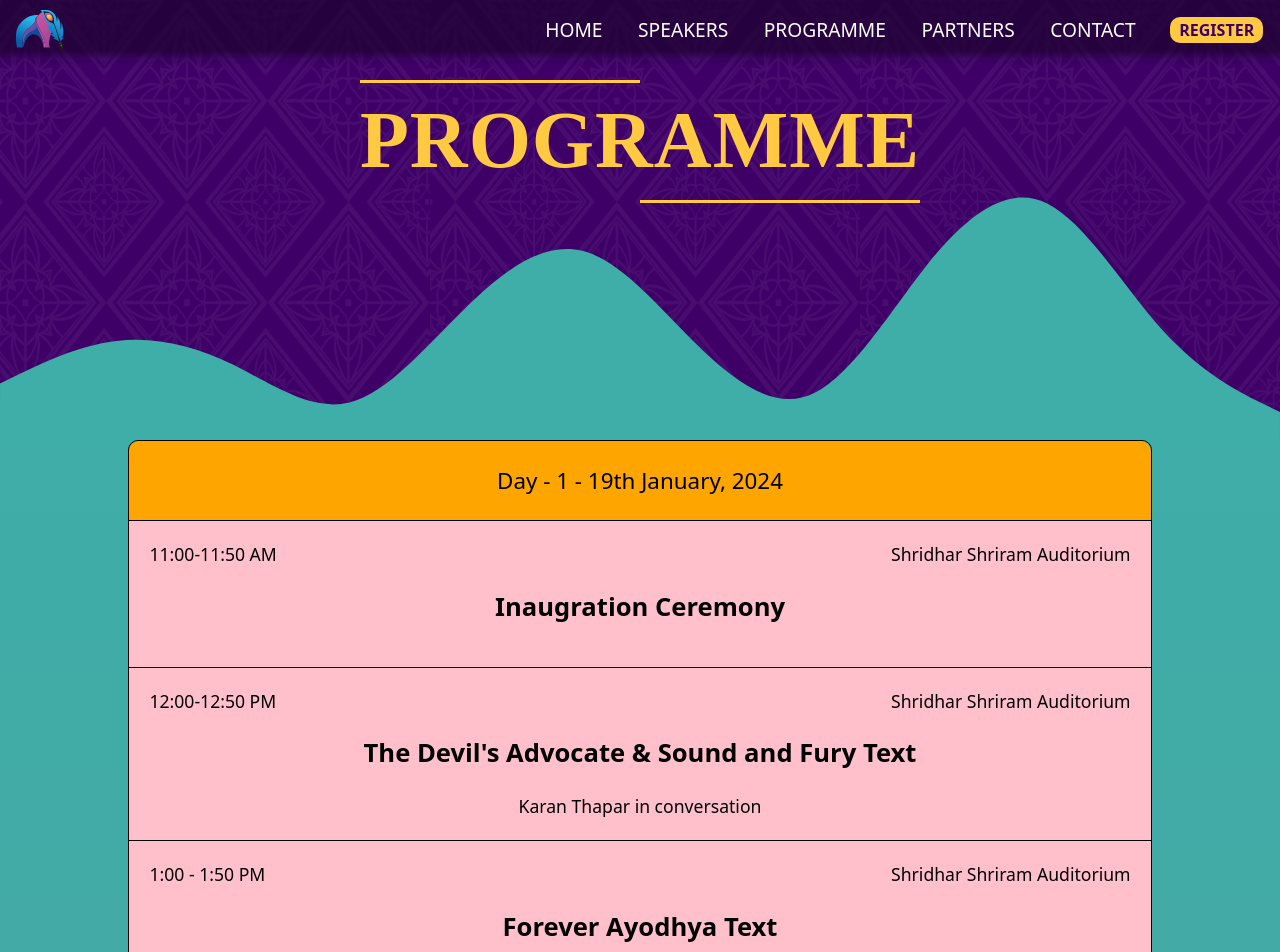
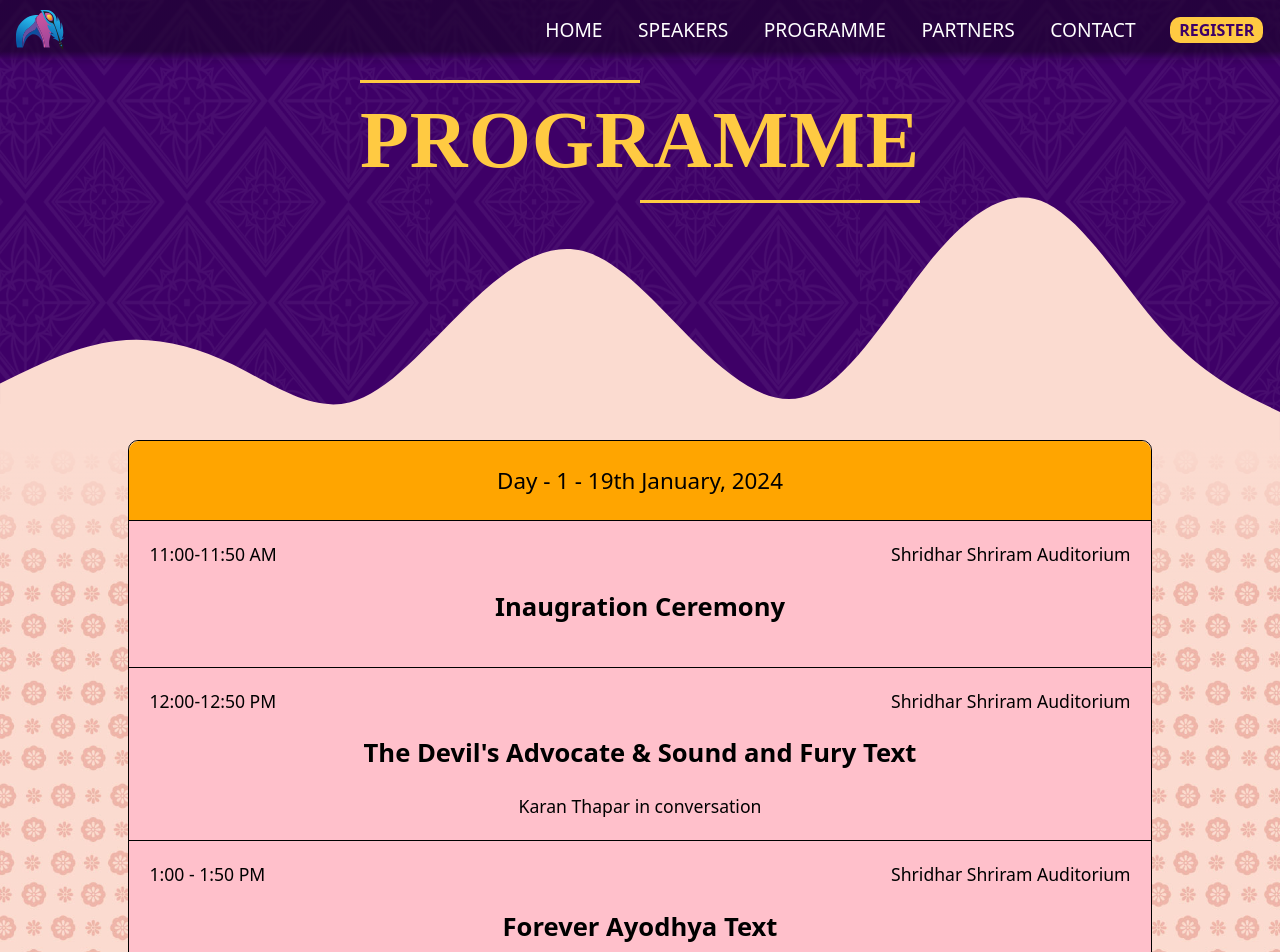
Before and after one commit to mehul1409/DuLitFest, a React (Vite) app: page /programme in a window 1280 px wide. Shown: the top 952 px of the page. Built offline with nearby package versions, Linux system fonts and the light colour scheme.

Commit message:
changed the background for programme page

```diff
--- a/src/Pages/Programme/Programme.jsx
+++ b/src/Pages/Programme/Programme.jsx
@@ -9,7 +9,7 @@ import Footer from "../../Components/Footer/Footer";
 const Programme = () => {
   return (
     <>
-      <PageHeader bgColor="#808080" fgColor="#3fada8" heading="Programme" />
+      <PageHeader bgColor="#808080" fgColor="rgb(251, 219, 208, 1)" heading="Programme" />
       <div className="hello">
         <div className="outer-1">
           <motion.div
@@ -138,7 +138,7 @@ const Programme = () => {
             </ul>
           </motion.div>
         </div>
-        <Footer bgColor="#808080" />
+        <Footer bgColor="rgb(251, 219, 208, 1)" />
       </div>
     </>
   );
--- a/src/Pages/Programme/Programme.scss
+++ b/src/Pages/Programme/Programme.scss
@@ -10,9 +10,15 @@
     border: none;
 
 }
+
 .hello {
-    background-image: linear-gradient( #3fada8 0%,
-    #808080 100%);
+    // background-image: linear-gradient( #3fada8 0%,
+    // #808080 100%);
+    // background: linear-gradient(rgb(251, 219, 208, 1) 0%, rgba(251, 219, 208, 0.5) 2%, rgba(251, 219, 208, 0.1) 5%, rgba(251, 219, 208, 0.1) 50%, rgba(251, 219, 208, 0.5) 95%, rgba(251, 219, 208, 1) 100%),
+    //     url('./speaker-bg.jpg') center/contain repeat;
+
+    background: linear-gradient(rgba(251, 219, 208, 1) 0%, rgba(251, 219, 208, 0.1) 2%, rgba(251, 219, 208, 0.1) 5%, rgba(251, 219, 208, 0.1) 50%, rgba(251, 219, 208, 1) 95%),
+        url('./speaker-bg.jpg') center/contain repeat !important;
 }
 
 .Day1,
```
